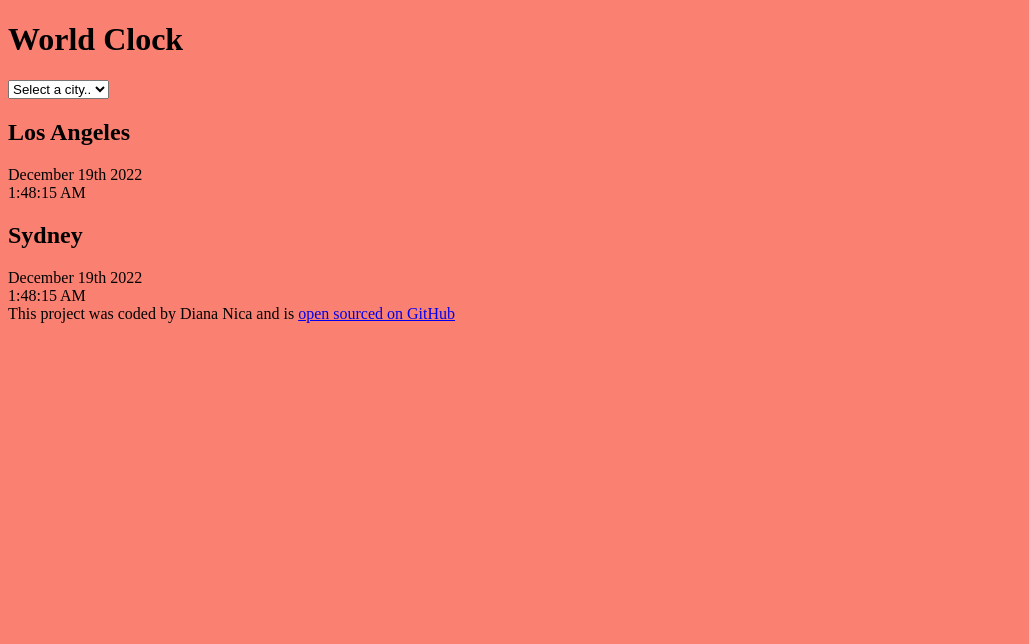
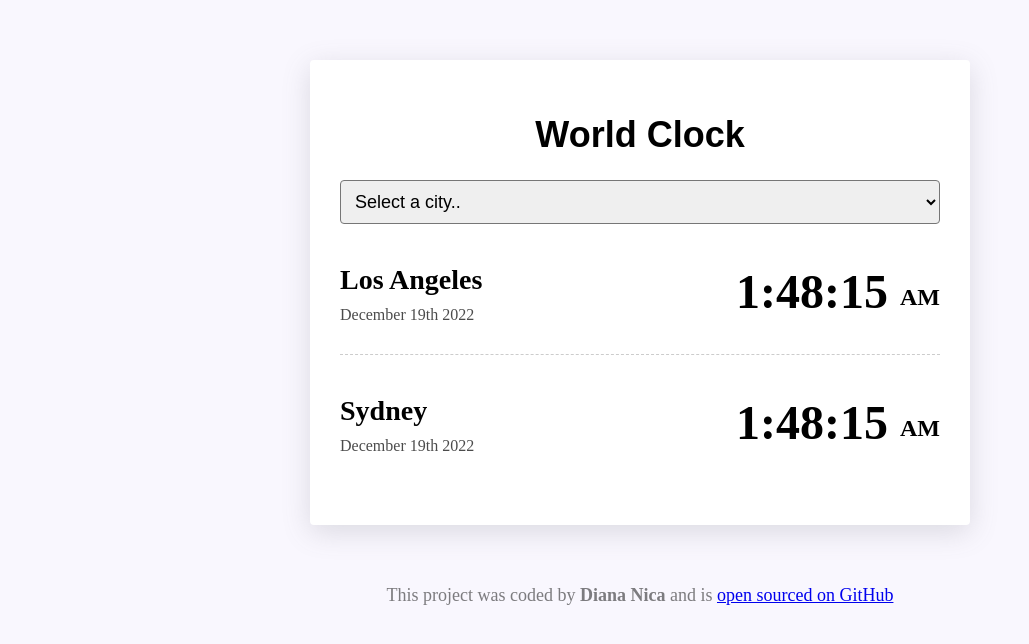
Before and after one commit to mdnica/world-clock, a plain HTML site: page index.html in a window 1280 px wide. Shown: the whole page, without its empty margins (0-1029 px from the left). Drawn offline with Linux system fonts and the light colour scheme; a script that the page names is missing.

Commit message:
added some css styling

```diff
--- a/css/style.css
+++ b/css/style.css
@@ -1,3 +1,64 @@
 body {
-  background: salmon;
+  background-color: #f9f7fe;
 }
+
+.container {
+  max-width: 600px;
+  margin: 60px auto;
+  background: white;
+  padding: 30px;
+  box-shadow: 0px 7px 29px 0px rgba(100, 100, 111, 0.2);
+  border-radius: 4px;
+}
+
+.city {
+  display: flex;
+  margin: 10px 0;
+  justify-content: space-between;
+  padding: 30px 0;
+  border-bottom: 1px dashed rgba(0, 0, 0, 0.2);
+}
+
+.city:last-child {
+  border: none;
+}
+
+h2 {
+  margin: 0 0 10px;
+  font-size: 28px;
+}
+
+.date {
+  opacity: 0.7;
+}
+
+.time {
+  font-size: 48px;
+  font-weight: bold;
+}
+
+.time small {
+  font-size: 24px;
+  vertical-align: middle;
+  line-height: 36px;
+}
+
+select {
+  display: block;
+  width: 100%;
+  font-size: 18px;
+  border-radius: 4px;
+  padding: 10px;
+}
+
+h1 {
+  text-align: center;
+  font-family: sans-serif;
+  font-size: 36px;
+}
+
+footer {
+  text-align: center;
+  font-size: 18px;
+  color: rgba(0, 0, 0, 0.5);
+}
--- a/index.html
+++ b/index.html
@@ -18,20 +18,25 @@
 
     </select>
     <div class="city">
+        <div>
         <h2>Los Angeles</h2>
         <div class="date">December 19th 2022</div>
-        <div class="time">1:48:15 AM</div>
+        </div>
+        <div class="time">1:48:15 <small>AM</small></div>
     </div>
     <div class="city">
+        <div>
         <h2>Sydney</h2>
         <div class="date">December 19th 2022</div>
-        <div class="time">1:48:15 AM</div>
+        </div>
+        <div class="time">1:48:15 <small>AM</small></div>
+    </div>
     </div>
 
 
 
     <footer>
-      This project was coded by Diana Nica and is
+      This project was coded by <strong>Diana Nica</strong> and is
       <a href="https://github.com/mdnica/world-clock.git" target="_blank">
         open sourced on GitHub
       </a>
--- a/javascript/index.js
+++ /dev/null
@@ -1 +0,0 @@
-alert("Hello");
```
